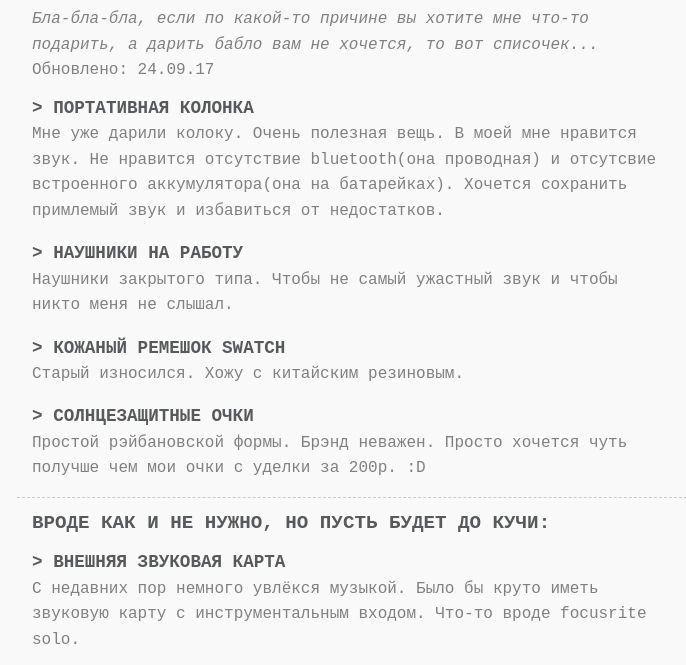
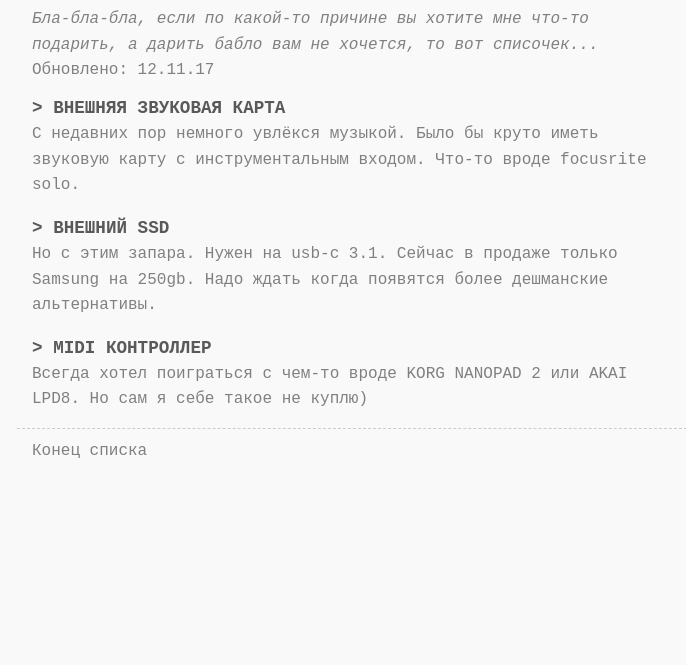
Before and after one commit to simple17/simple17.github.io, a plain HTML site: page wishlist.html in a window 1280 px wide. Shown: the part 59-724 px from the top of the page, without its empty margins (288-974 px from the left). Drawn offline with Linux system fonts and the light colour scheme; a web font is replaced by a local one.

Commit message:
Update wishlist.html

```diff
--- a/wishlist.html
+++ b/wishlist.html
@@ -13,30 +13,9 @@
     <header>
         <h1>Чего я хочу</h1>
         <p><i>Бла-бла-бла, если по какой-то причине вы хотите мне что-то подарить, а дарить бабло вам не хочется, то вот списочек...</i></p>
-        <p>Обновлено: 24.09.17</p>
+        <p>Обновлено: 12.11.17</p>
     </header>
     <section>
-      <ul>
-        <li>
-          <h3>Портативная колонка</h3>
-          <p>Мне уже дарили колоку. Очень полезная вещь. В моей мне нравится звук. Не нравится отсутствие bluetooth(она проводная) и отсутсвие встроенного аккумулятора(она на батарейках). Хочется сохранить примлемый звук и избавиться от недостатков.</p>
-        </li>
-        <li>
-          <h3>Наушники на работу</h3>
-          <p>Наушники закрытого типа. Чтобы не самый ужастный звук и чтобы никто меня не слышал.</p>
-        </li>
-        <li>
-          <h3>Кожаный ремешок Swatch</h3>
-          <p>Старый износился. Хожу с китайским резиновым.</p>
-        </li>
-        <li>
-          <h3>Солнцезащитные очки</h3>
-          <p>Простой рэйбановской формы. Брэнд неважен. Просто хочется чуть получше чем мои очки с уделки за 200р. :D</p>
-        </li>
-      </ul>
-    </section>
-    <section>
-      <h2>Вроде как и не нужно, но пусть будет до кучи:</h2>
       <ul>
         <li>
           <h3>Внешняя звуковая карта</h3>
```
